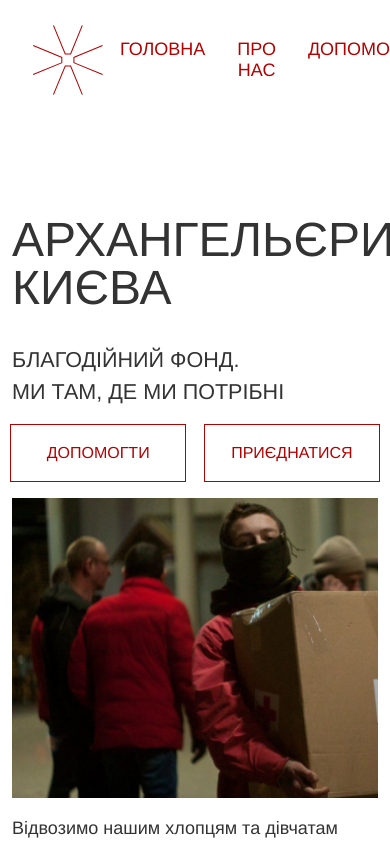
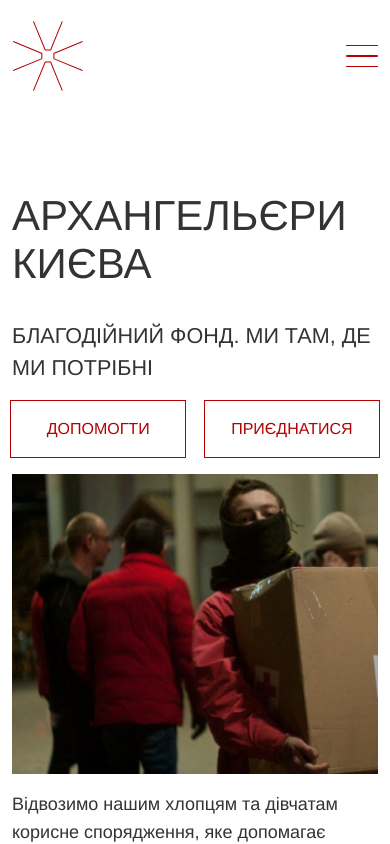
Before and after one commit to serzhmakarov/archangels-frontend, a React (Create React App) app: page / in a window 390 px wide. Shown: the top 844 px of the page. Built offline with nearby package versions, Linux system fonts and the light colour scheme.

Commit message:
Header mobile container with sticky position

```diff
--- a/src/assets/main.scss
+++ b/src/assets/main.scss
@@ -23,6 +23,10 @@ body {
 
 .main {
   padding-top: 120px;
+
+  @media screen and (max-width: 991px) {
+    padding-top: 0;
+  }
 }
 
 .header {
@@ -35,6 +39,11 @@ body {
   height: 120px;
   align-items: center;
   z-index: 1;
+
+  @media screen and (max-width: 991px) {
+    display: none;
+  }
+
   .logo {
     svg {
       width: 72px;
--- a/src/assets/styles/home-page.scss
+++ b/src/assets/styles/home-page.scss
@@ -34,8 +34,8 @@ $red: #B30000;
 
     h4 {
       padding: 16px 0;
-      font-weight: 100;
       line-height: 32px;
+      font-weight: 500;
     }
 
     p {
@@ -44,12 +44,6 @@ $red: #B30000;
       font-weight: 100;
       font-size: 20px;
       line-height: 28px;
-      order: 3;
-
-      @media screen and (max-width: 991px) {
-        padding-bottom: 0;
-        font-size: 18px;
-      }
     }
 
     &-action-buttons {
@@ -76,8 +70,27 @@ $red: #B30000;
         align-self: stretch;
         flex-grow: 0;
       }
+    }
 
-      @media screen and (max-width: 991px) {
+    @media screen and (max-width: 991px) {
+      padding-top: 0;
+
+      p {
+        padding-bottom: 0;
+        font-size: 18px;
+        order: 3;
+      }
+
+      h1 {
+        font-size: 42px;
+      }
+
+      br {
+        display: none;
+      }
+
+      &-action-buttons {
+        order: 1;
         width: 100%;
         justify-content: center;
         flex-direction: row;
--- /dev/null
+++ b/src/components/globals/header/menu.jsx
@@ -0,0 +1,24 @@
+import React from 'react';
+
+import useScrollDirection from '../../../hooks/useScrollDirection';
+import { HeaderMobileContainer } from '../styles';
+import Logo from '../logo';
+
+const Menu = () => {
+  const scrollDirection = useScrollDirection();
+
+  return (
+    <HeaderMobileContainer scrollDirection={scrollDirection}>
+      <div className="header-mobile__wrapper">
+        <Logo />
+        <div className="hamburger">
+          <div className="burger" />
+          <div className="burger" />
+          <div className="burger" />
+        </div>
+      </div>
+    </HeaderMobileContainer>
+  );
+};
+
+export default Menu;
--- a/src/components/globals/layout.jsx
+++ b/src/components/globals/layout.jsx
@@ -1,11 +1,13 @@
 import React from 'react';
 import Header from './header/main';
 import Footer from './footer';
+import Menu from './header/menu';
 
 const Layout = ({ children }) => {
   return (
 		<div className="layout">
 			<Header />
+			<Menu />
 			<div className="main">
 				{children}
 			</div>
--- /dev/null
+++ b/src/components/globals/styles.jsx
@@ -0,0 +1,45 @@
+import { Container } from "react-bootstrap";
+import styled from "styled-components";
+
+export const HeaderMobileContainer = styled(Container)`
+  display: none !important;
+
+  @media screen and (max-width: 991px) {
+    display: block !important;
+    position: sticky;
+    height: 6rem;
+    background: #fff;
+    top: ${props => props.scrollDirection === 'down' ? '-6rem' : 0};
+    transition: top .2s;
+  }
+
+  .header-mobile__wrapper {
+    display: flex;
+    align-items: center;
+    padding: 20px 0;
+    justify-content: space-between;
+  }
+
+  .hamburger {
+    cursor: pointer;
+    width: 2rem;
+    height: 2rem;
+    display: flex;
+    justify-content: space-around;
+    flex-flow: column nowrap;
+    z-index: 10;
+  }
+
+  .burger {
+    width: 2rem;
+    height: 0.1rem;
+    border-radius: 10px;
+    background-color: #B30000;
+    transform-origin: 1px;
+    transition: all .3s linear;
+  }
+`;
+
+export const HeaderDesktopContainer = styled.div`
+
+`;
--- /dev/null
+++ b/src/hooks/useScrollDirection.js
@@ -0,0 +1,24 @@
+import { useState, useEffect } from 'react';
+
+export default function useScrollDirection() {
+  const [scrollDirection, setScrollDirection] = useState(null);
+
+  useEffect(() => {
+    let lastScrollY = window.pageYOffset;
+
+    const updateScrollDirection = () => {
+      const scrollY = window.pageYOffset;
+      const direction = scrollY > lastScrollY ? "down" : "up";
+      if (direction !== scrollDirection && (scrollY - lastScrollY > 10 || scrollY - lastScrollY < -10)) {
+        setScrollDirection(direction);
+      }
+      lastScrollY = scrollY > 0 ? scrollY : 0;
+    };
+    window.addEventListener("scroll", updateScrollDirection); // add event listener
+    return () => {
+      window.removeEventListener("scroll", updateScrollDirection); // clean up
+    }
+  }, [scrollDirection]);
+
+  return scrollDirection;
+};
```
